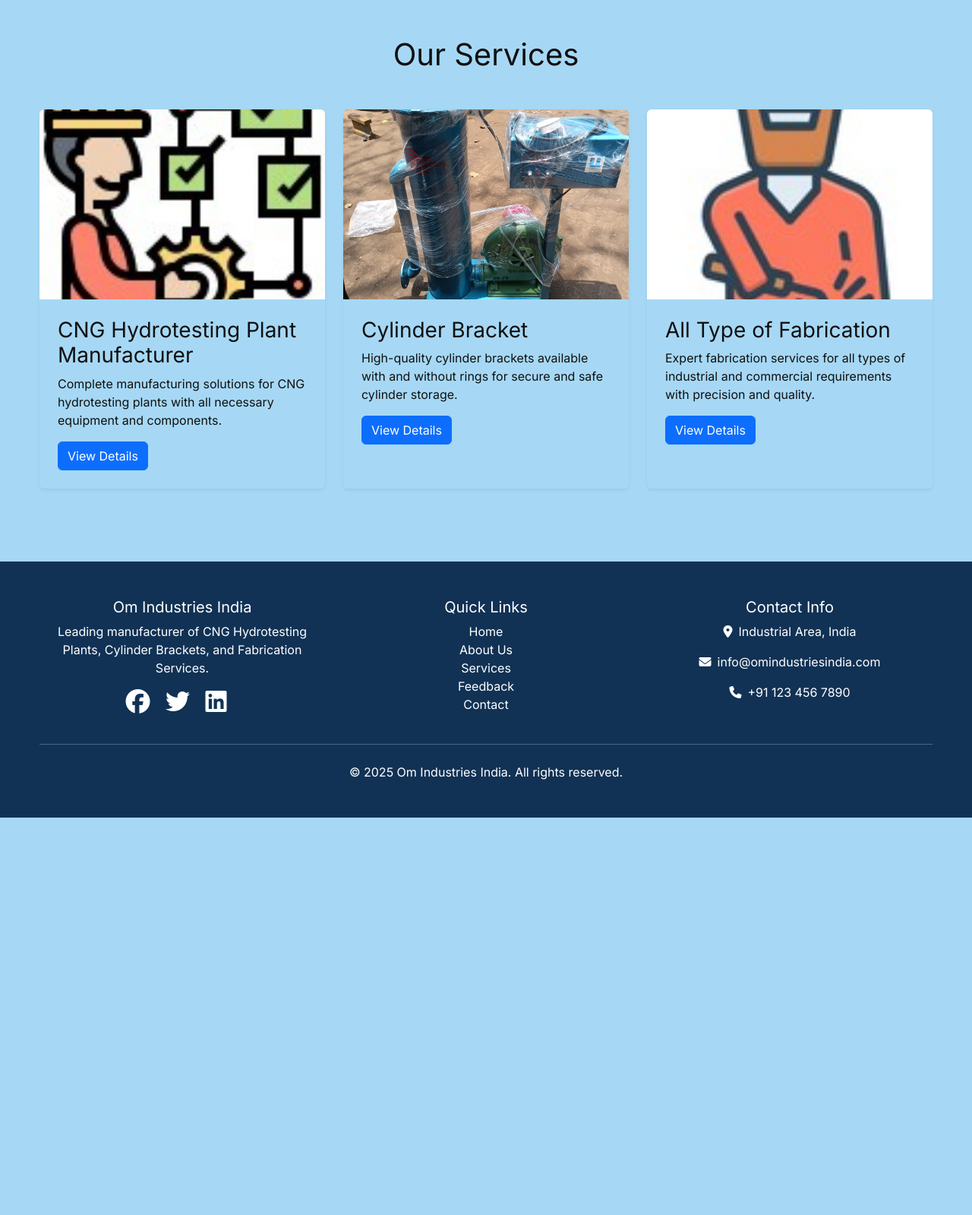
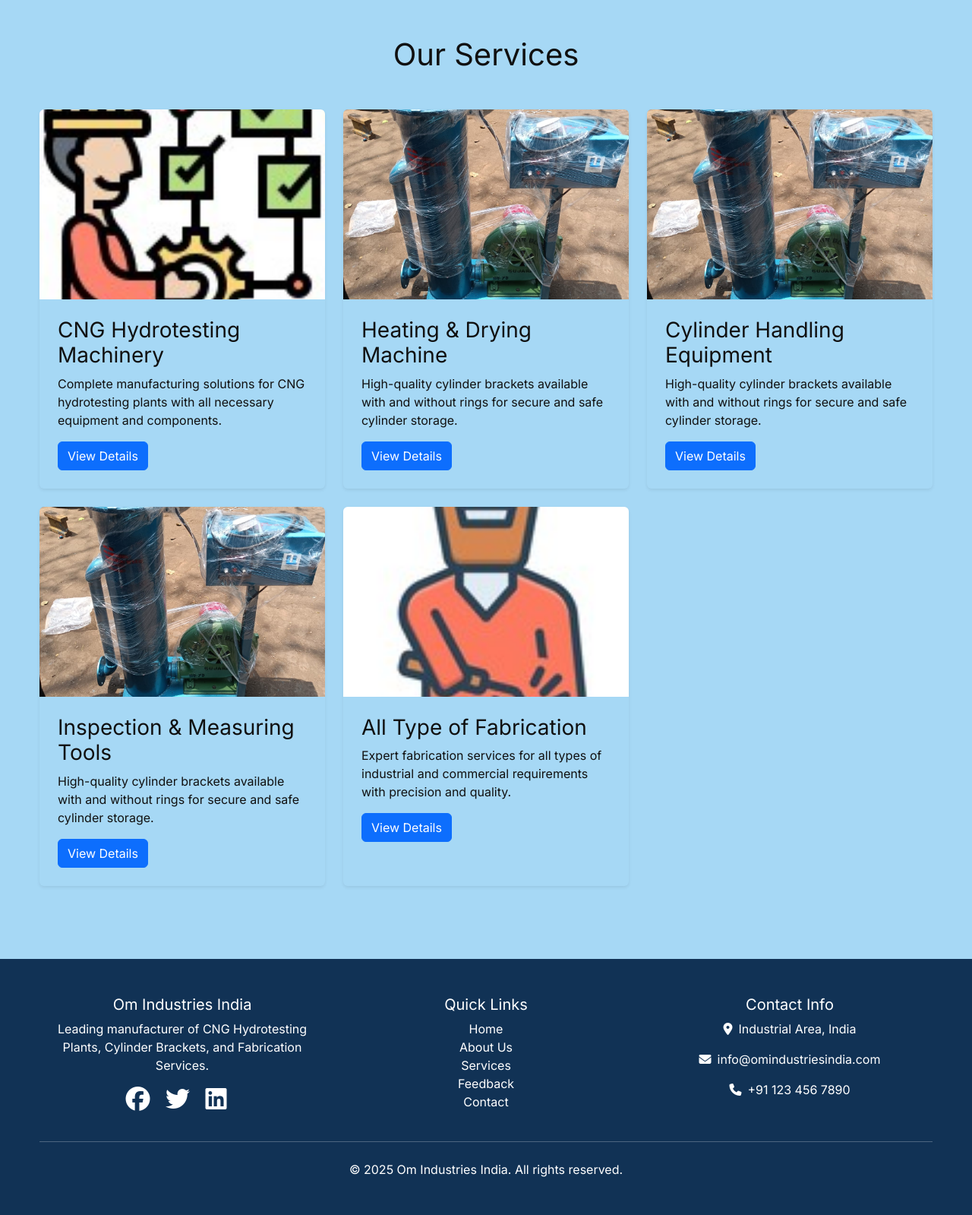
Before and after one commit to yadav-v/OmIndustriesIndia, a Flask app: page /services in a window 1280 px wide. Shown: the part 120-1719 px from the top of the page at 76% size. Before the commit the page ends 1196 px from the top, so only its background shows below. Run offline with Flask 3, Linux system fonts and the light colour scheme; some libraries are stand-ins or nearby versions.

Commit message:
Add service_inspect page

```diff
--- a/app.py
+++ b/app.py
@@ -119,7 +119,7 @@ def water_jacket_detail():
 def cylinder_wise_detail():
     return render_template('public/cylinder_wise_detail.html')
 #hydro-pump
-@app.route('/hydro-pump')
+@app.route('/hydro-pump-machine')
 def hydro_pump():
     return render_template('public/hydro_pump.html')
 
--- a/templates/public/pages/home.html
+++ b/templates/public/pages/home.html
@@ -125,7 +125,7 @@
         <div class="service-card text-center p-4 bg-white rounded shadow-sm h-100">
           <img src="{{ url_for('static', filename='image/cngmanufacture.jpg') }}" class="img-fluid rounded mb-3"
             alt="CNG Hydrotesting Plant">
-          <h4>CNG Hydrotesting Plant</h4>
+          <h4>Hydrotesting Machinery</h4>
           <p>Complete manufacturing solutions for CNG hydrotesting plants with all necessary equipment.</p>
           <a href="{{ url_for('service_cng') }}" class="btn btn-outline-primary">Learn More</a>
         </div>
--- a/templates/public/pages/service_cng.html
+++ b/templates/public/pages/service_cng.html
@@ -60,20 +60,22 @@
             </div>
           </div>
           <div class="col-md-4">
-            <a href="{{ url_for('hydro_pump') }}" class="text-decoration-none text-dark"></a>
+            <a href="{{ url_for('hydro_pump') }}" class="text-decoration-none text-dark">
             <div class="equipment-item p-3 bg-light rounded">
               <i class="fas fa-cog fa-2x text-primary mb-2"></i>
               <h5>4. Hydro Pump</h5>
               <p>Reliable hydro pumps for pressure testing.</p>
             </div>
+            </a>
           </div>
           <div class="col-md-4">
-            <a href="{{ url_for('oil_removal') }}" class="text-decoration-none text-dark"></a>
+            <a href="{{ url_for('oil_removal') }}" class="text-decoration-none text-dark">
             <div class="equipment-item p-3 bg-light rounded">
               <i class="fas fa-cog fa-2x text-primary mb-2"></i>
               <h5>5. Oil Remove Stand</h5>
               <p>Specialized stands for oil removal processes.</p>
             </div>
+          </a>
           </div>
           <div class="col-md-4">
             <div class="equipment-item p-3 bg-light rounded">
--- a/templates/public/pages/services.html
+++ b/templates/public/pages/services.html
@@ -12,7 +12,7 @@
         <div class="service-item-card h-100 shadow-sm rounded overflow-hidden">
           <img src="{{ url_for('static', filename='image/cngmanufacture.jpg') }}" class="img-fluid w-100" style="height: 250px; object-fit: cover;" alt="CNG Hydrotesting Plant">
           <div class="p-4">
-            <h3>CNG Hydrotesting Plant Manufacturer</h3>
+            <h3>CNG Hydrotesting Machinery</h3>
             <p>Complete manufacturing solutions for CNG hydrotesting plants with all necessary equipment and components.</p>
             <a href="{{ url_for('service_cng') }}" class="btn btn-primary">View Details</a>
           </div>
@@ -24,14 +24,38 @@
         <div class="service-item-card h-100 shadow-sm rounded overflow-hidden">
           <img src="{{ url_for('static', filename='image/img1.jpeg') }}" class="img-fluid w-100" style="height: 250px; object-fit: cover;" alt="Cylinder Bracket">
           <div class="p-4">
-            <h3>Cylinder Bracket</h3>
+            <h3>Heating & Drying Machine</h3>
             <p>High-quality cylinder brackets available with and without rings for secure and safe cylinder storage.</p>
             <a href="{{ url_for('service_cylinder') }}" class="btn btn-primary">View Details</a>
           </div>
         </div>
       </div>
+      <!--Service 3-->
+      <div class="col-md-4">
+        <div class="service-item-card h-100 shadow-sm rounded overflow-hidden">
+          <img src="{{ url_for('static', filename='image/img1.jpeg') }}" class="img-fluid w-100" style="height: 250px; object-fit: cover;" alt="Cylinder Bracket">
+          <div class="p-4">
+            <h3>Cylinder Handling Equipment</h3>
+            <p>High-quality cylinder brackets available with and without rings for secure and safe cylinder storage.</p>
+            <a href="{{ url_for('service_cylinder') }}" class="btn btn-primary">View Details</a>
+          </div>
+        </div>
+      </div>
+      <!--service 4-->
+      <div class="col-md-4">
+        <div class="service-item-card h-100 shadow-sm rounded overflow-hidden">
+          <img src="{{ url_for('static', filename='image/img1.jpeg') }}" class="img-fluid w-100" style="height: 250px; object-fit: cover;" alt="Cylinder Bracket">
+          <div class="p-4">
+            <h3>Inspection & Measuring Tools</h3>
+            <p>High-quality cylinder brackets available with and without rings for secure and safe cylinder storage.</p>
+            <a href="{{ url_for('service_inspect') }}" class="btn btn-primary">View Details</a>
+          </div>
+        </div>
+      </div>
 
-      <!-- Service 3 -->
+
+
+      <!-- Service 5-->
       <div class="col-md-4">
         <div class="service-item-card h-100 shadow-sm rounded overflow-hidden">
           <img src="{{ url_for('static', filename='image/fabriation.jpg') }}" class="img-fluid w-100" style="height: 250px; object-fit: cover;" alt="Fabrication">
```
Also changed, not shown: templates/public/hydro_pump.html (added, +29 -0 lines), templates/public/pages/service_inspect.html (added, +70 -0 lines).
